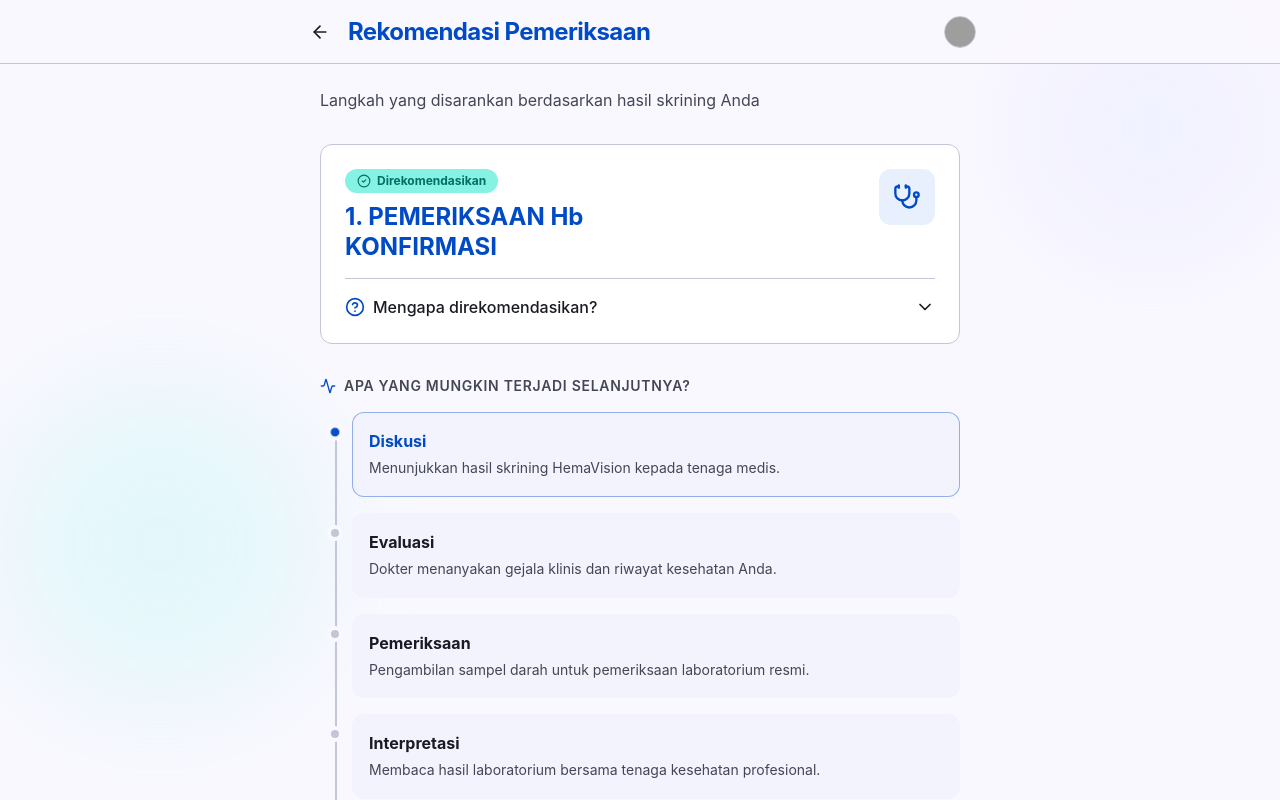
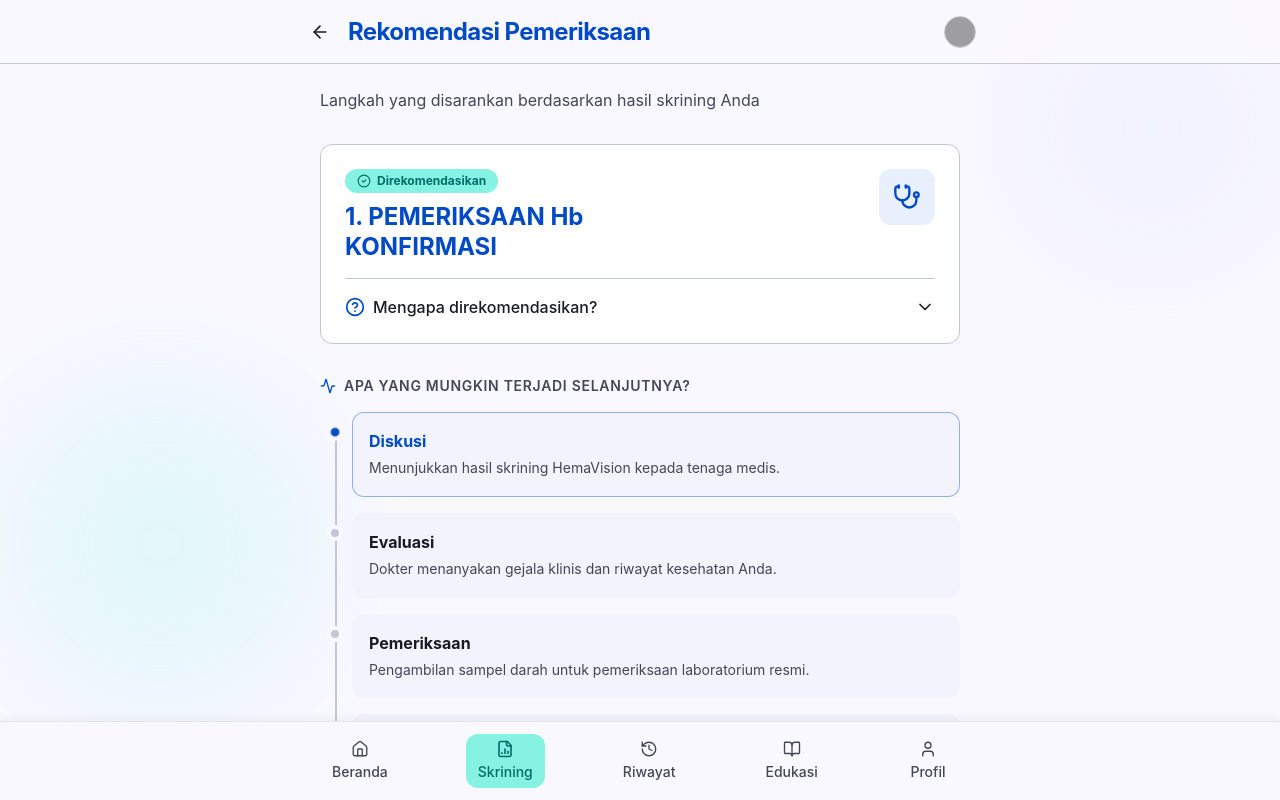
Before and after one commit to Narscode/HemaVision-anemiadetection, a Next.js app in the folder frontend/: page /pasien/tindak-lanjut in a window 1280 px wide. Shown: the top 800 px of the page. Built offline with nearby package versions, Linux system fonts and the light colour scheme; grey boxes are pictures that could not be loaded.

Commit message:
feat(pasien): render PatientBottomNavigation with active Skrining tab on Rekomendasi Pemeriksaan page

```diff
--- a/frontend/src/app/(patient)/pasien/tindak-lanjut/page.tsx
+++ b/frontend/src/app/(patient)/pasien/tindak-lanjut/page.tsx
@@ -22,6 +22,7 @@ import {
   Info,
 } from "lucide-react";
 import { ROUTES } from "@/lib/routes";
+import { PatientBottomNavigation } from "@/components/patient/PatientBottomNavigation";
 
 export default function ExaminationRecommendationPage() {
   const router = useRouter();
@@ -431,6 +432,9 @@ export default function ExaminationRecommendationPage() {
 
         </div>
 
+        {/* Bottom Navigation Bar */}
+        <PatientBottomNavigation />
+
       </main>
     );
   }
--- a/frontend/src/components/patient/PatientBottomNavigation.tsx
+++ b/frontend/src/components/patient/PatientBottomNavigation.tsx
@@ -36,7 +36,8 @@ export function PatientBottomNavigation() {
                 (item.label === "Skrining" &&
                   (pathname.startsWith("/pasien/Onboarding") ||
                    pathname.startsWith("/pasien/skrining") ||
-                   pathname.startsWith("/pasien/hasil")));
+                   pathname.startsWith("/pasien/hasil") ||
+                   pathname.startsWith("/pasien/tindak-lanjut")));
 
           return (
             <Link
```
Lines whose indentation alone changed are shown as unchanged.
